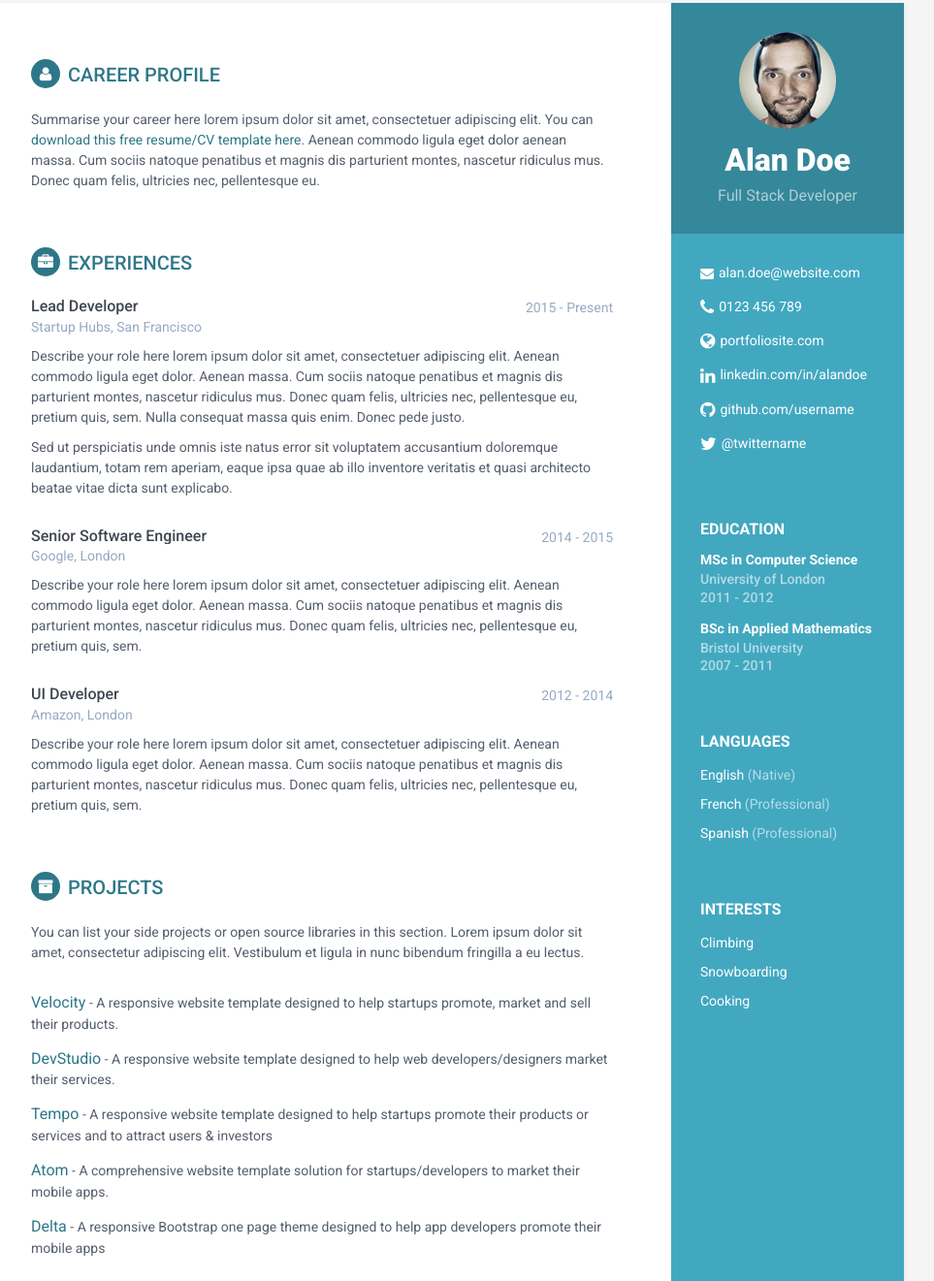
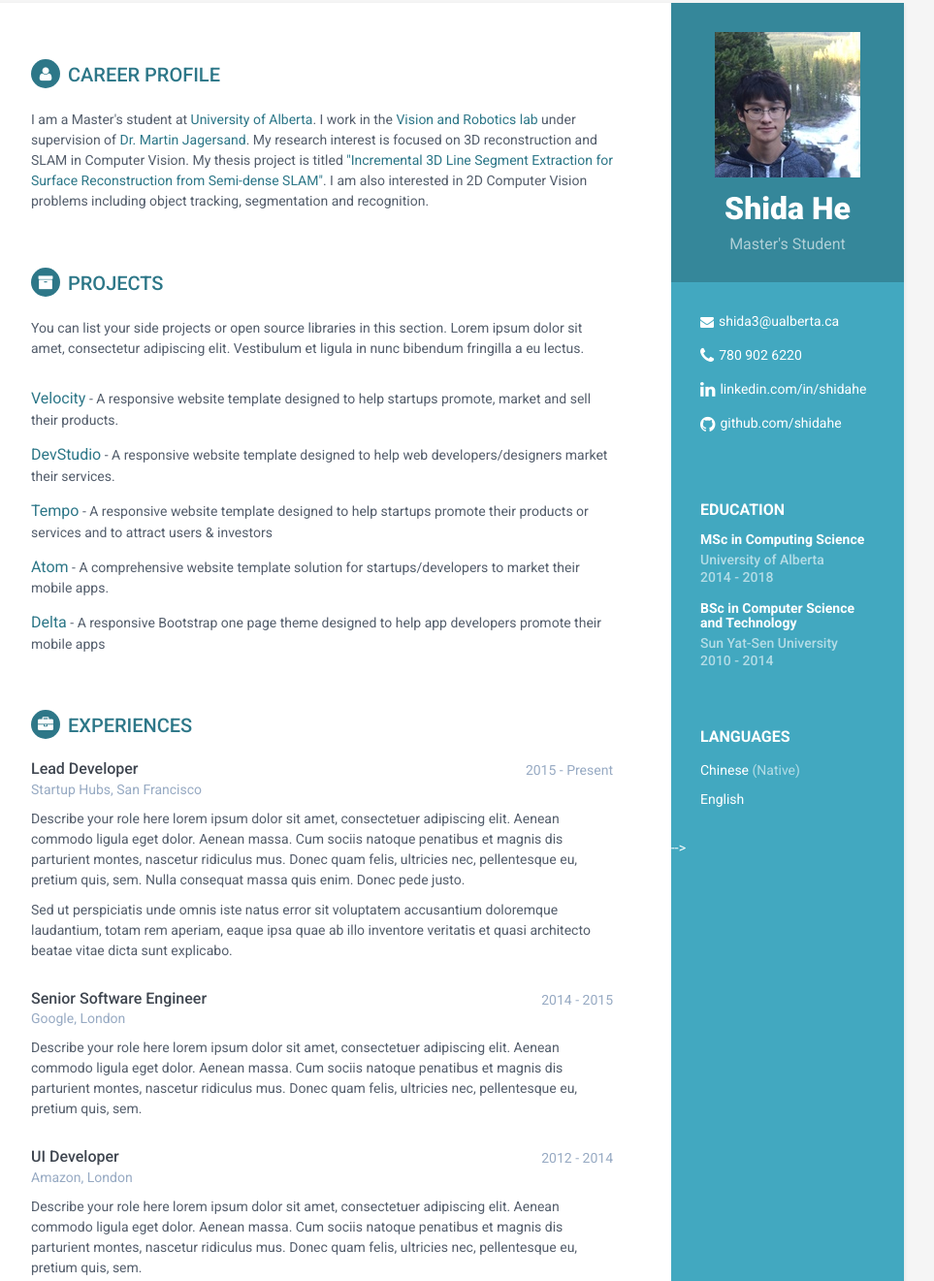
Before and after one commit to shidahe/personal_webpage, a plain HTML site: page index.html in a window 1280 px wide. Shown: the part 27-1348 px from the top of the page at 97% size, without its empty margins (188-1151 px from the left). Drawn offline with Linux system fonts and the light colour scheme.

Commit message:
add image

```diff
--- a/index.html
+++ b/index.html
@@ -3,13 +3,13 @@
 <!--[if IE 9]> <html lang="en" class="ie9"> <![endif]-->
 <!--[if !IE]><!--> <html lang="en"> <!--<![endif]-->
 <head>
-    <title>Responsive Resume/CV Template for Developers</title>
+    <title>Shida He, University of Alberta</title>
     <!-- Meta -->
     <meta charset="utf-8">
     <meta http-equiv="X-UA-Compatible" content="IE=edge">
     <meta name="viewport" content="width=device-width, initial-scale=1.0">
-    <meta name="description" content="Responsive HTML5 Resume/CV Template for Developers">
-    <meta name="author" content="Xiaoying Riley at 3rd Wave Media">
+    <meta name="description" content="Personal webpage of Shida He">
+    <meta name="author" content="Shida He">
     <link rel="shortcut icon" href="favicon.ico">
     <link href='https://fonts.googleapis.com/css?family=Roboto:400,500,400italic,300italic,300,500italic,700,700italic,900,900italic' rel='stylesheet' type='text/css'>
     <!-- Global CSS -->
@@ -30,52 +30,51 @@
     <div class="wrapper">
         <div class="sidebar-wrapper">
             <div class="profile-container">
-                <img class="profile" src="assets/images/profile.png" alt="" />
-                <h1 class="name">Alan Doe</h1>
-                <h3 class="tagline">Full Stack Developer</h3>
+                <img class="profile" src="assets/images/profile_img.jpg" alt="" />
+                <h1 class="name">Shida He</h1>
+                <h3 class="tagline">Master's Student</h3>
             </div><!--//profile-container-->
 
             <div class="contact-container container-block">
                 <ul class="list-unstyled contact-list">
-                    <li class="email"><i class="fa fa-envelope"></i><a href="mailto: yourname@email.com">alan.doe@website.com</a></li>
-                    <li class="phone"><i class="fa fa-phone"></i><a href="tel:0123 456 789">0123 456 789</a></li>
-                    <li class="website"><i class="fa fa-globe"></i><a href="http://themes.3rdwavemedia.com/website-templates/free-responsive-website-template-for-developers/" target="_blank">portfoliosite.com</a></li>
-                    <li class="linkedin"><i class="fa fa-linkedin"></i><a href="#" target="_blank">linkedin.com/in/alandoe</a></li>
-                    <li class="github"><i class="fa fa-github"></i><a href="#" target="_blank">github.com/username</a></li>
-                    <li class="twitter"><i class="fa fa-twitter"></i><a href="https://twitter.com/3rdwave_themes" target="_blank">@twittername</a></li>
+                    <li class="email"><i class="fa fa-envelope"></i><a href="mailto: shida3@ualberta.ca">shida3@ualberta.ca</a></li>
+                    <li class="phone"><i class="fa fa-phone"></i><a href="tel: 780 902 6220">780 902 6220</a></li>
+                    <!-- <li class="website"><i class="fa fa-globe"></i><a href="http://themes.3rdwavemedia.com/website-templates/free-responsive-website-template-for-developers/" target="_blank">portfoliosite.com</a></li> -->
+                    <li class="linkedin"><i class="fa fa-linkedin"></i><a href="https://www.linkedin.com/in/shidahe">linkedin.com/in/shidahe</a></li>
+                    <li class="github"><i class="fa fa-github"></i><a href="https://github.com/shidahe">github.com/shidahe</a></li>
+                    <!-- <li class="twitter"><i class="fa fa-twitter"></i><a href="https://twitter.com/3rdwave_themes" target="_blank">@twittername</a></li> -->
                 </ul>
             </div><!--//contact-container-->
             <div class="education-container container-block">
                 <h2 class="container-block-title">Education</h2>
                 <div class="item">
-                    <h4 class="degree">MSc in Computer Science</h4>
-                    <h5 class="meta">University of London</h5>
-                    <div class="time">2011 - 2012</div>
+                    <h4 class="degree">MSc in Computing Science</h4>
+                    <h5 class="meta">University of Alberta</h5>
+                    <div class="time">2014 - 2018</div>
                 </div><!--//item-->
                 <div class="item">
-                    <h4 class="degree">BSc in Applied Mathematics</h4>
-                    <h5 class="meta">Bristol University</h5>
-                    <div class="time">2007 - 2011</div>
+                    <h4 class="degree">BSc in Computer Science and Technology</h4>
+                    <h5 class="meta">Sun Yat-Sen University</h5>
+                    <div class="time">2010 - 2014</div>
                 </div><!--//item-->
             </div><!--//education-container-->
 
             <div class="languages-container container-block">
                 <h2 class="container-block-title">Languages</h2>
                 <ul class="list-unstyled interests-list">
-                    <li>English <span class="lang-desc">(Native)</span></li>
-                    <li>French <span class="lang-desc">(Professional)</span></li>
-                    <li>Spanish <span class="lang-desc">(Professional)</span></li>
+                    <li>Chinese <span class="lang-desc">(Native)</span></li>
+                    <li>English <span class="lang-desc"> </span></li>
                 </ul>
-            </div><!--//interests-->
+            </div><!--//languages-->
 
-            <div class="interests-container container-block">
+            <!-- <div class="interests-container container-block">
                 <h2 class="container-block-title">Interests</h2>
                 <ul class="list-unstyled interests-list">
-                    <li>Climbing</li>
-                    <li>Snowboarding</li>
+                    <li>Skating</li>
+                    <li>Anime</li>
                     <li>Cooking</li>
                 </ul>
-            </div><!--//interests-->
+            </div><!--//interests--> -->
 
         </div><!--//sidebar-wrapper-->
 
@@ -84,8 +83,36 @@
             <section class="section summary-section">
                 <h2 class="section-title"><i class="fa fa-user"></i>Career Profile</h2>
                 <div class="summary">
-                    <p>Summarise your career here lorem ipsum dolor sit amet, consectetuer adipiscing elit. You can <a href="http://themes.3rdwavemedia.com/website-templates/orbit-free-resume-cv-template-for-developers/" target="_blank">download this free resume/CV template here</a>. Aenean commodo ligula eget dolor aenean massa. Cum sociis natoque penatibus et magnis dis parturient montes, nascetur ridiculus mus. Donec quam felis, ultricies nec, pellentesque eu.</p>
+                    <p>I am a Master's student at <a href="https://www.ualberta.ca">University of Alberta</a>. I work in the <a href="https://webdocs.cs.ualberta.ca/~vis/">Vision and Robotics lab</a> under supervision of <a href="https://webdocs.cs.ualberta.ca/~jag/">Dr. Martin Jagersand</a>. My research interest is focused on 3D reconstruction and SLAM in Computer Vision. My thesis project is titled <a href="http://webdocs.cs.ualberta.ca/~vis/thesis_shida/">"Incremental 3D Line Segment Extraction for Surface Reconstruction from Semi-dense SLAM"</a>.
+                    I am also interested in 2D Computer Vision problems including object tracking, segmentation and recognition.
+
+                    </p>
                 </div><!--//summary-->
+            </section><!--//section-->
+
+
+            <section class="section projects-section">
+                <h2 class="section-title"><i class="fa fa-archive"></i>Projects</h2>
+                <div class="intro">
+                    <p>You can list your side projects or open source libraries in this section. Lorem ipsum dolor sit amet, consectetur adipiscing elit. Vestibulum et ligula in nunc bibendum fringilla a eu lectus.</p>
+                </div><!--//intro-->
+                <div class="item">
+                    <span class="project-title"><a href="#hook">Velocity</a></span> - <span class="project-tagline">A responsive website template designed to help startups promote, market and sell their products.</span>
+
+                </div><!--//item-->
+                <div class="item">
+                    <span class="project-title"><a href="http://themes.3rdwavemedia.com/website-templates/responsive-bootstrap-theme-web-development-agencies-devstudio/" target="_blank">DevStudio</a></span> -
+                    <span class="project-tagline">A responsive website template designed to help web developers/designers market their services. </span>
+                </div><!--//item-->
+                <div class="item">
+                    <span class="project-title"><a href="http://themes.3rdwavemedia.com/website-templates/responsive-bootstrap-theme-for-startups-tempo/" target="_blank">Tempo</a></span> - <span class="project-tagline">A responsive website template designed to help startups promote their products or services and to attract users &amp; investors</span>
+                </div><!--//item-->
+                <div class="item">
+                    <span class="project-title"><a href="hhttp://themes.3rdwavemedia.com/website-templates/responsive-bootstrap-theme-mobile-apps-atom/" target="_blank">Atom</a></span> - <span class="project-tagline">A comprehensive website template solution for startups/developers to market their mobile apps. </span>
+                </div><!--//item-->
+                <div class="item">
+                    <span class="project-title"><a href="http://themes.3rdwavemedia.com/website-templates/responsive-bootstrap-theme-for-mobile-apps-delta/" target="_blank">Delta</a></span> - <span class="project-tagline">A responsive Bootstrap one page theme designed to help app developers promote their mobile apps</span>
+                </div><!--//item-->
             </section><!--//section-->
 
             <section class="section experiences-section">
@@ -132,30 +159,6 @@
                     </div><!--//details-->
                 </div><!--//item-->
 
-            </section><!--//section-->
-
-            <section class="section projects-section">
-                <h2 class="section-title"><i class="fa fa-archive"></i>Projects</h2>
-                <div class="intro">
-                    <p>You can list your side projects or open source libraries in this section. Lorem ipsum dolor sit amet, consectetur adipiscing elit. Vestibulum et ligula in nunc bibendum fringilla a eu lectus.</p>
-                </div><!--//intro-->
-                <div class="item">
-                    <span class="project-title"><a href="#hook">Velocity</a></span> - <span class="project-tagline">A responsive website template designed to help startups promote, market and sell their products.</span>
-
-                </div><!--//item-->
-                <div class="item">
-                    <span class="project-title"><a href="http://themes.3rdwavemedia.com/website-templates/responsive-bootstrap-theme-web-development-agencies-devstudio/" target="_blank">DevStudio</a></span> -
-                    <span class="project-tagline">A responsive website template designed to help web developers/designers market their services. </span>
-                </div><!--//item-->
-                <div class="item">
-                    <span class="project-title"><a href="http://themes.3rdwavemedia.com/website-templates/responsive-bootstrap-theme-for-startups-tempo/" target="_blank">Tempo</a></span> - <span class="project-tagline">A responsive website template designed to help startups promote their products or services and to attract users &amp; investors</span>
-                </div><!--//item-->
-                <div class="item">
-                    <span class="project-title"><a href="hhttp://themes.3rdwavemedia.com/website-templates/responsive-bootstrap-theme-mobile-apps-atom/" target="_blank">Atom</a></span> - <span class="project-tagline">A comprehensive website template solution for startups/developers to market their mobile apps. </span>
-                </div><!--//item-->
-                <div class="item">
-                    <span class="project-title"><a href="http://themes.3rdwavemedia.com/website-templates/responsive-bootstrap-theme-for-mobile-apps-delta/" target="_blank">Delta</a></span> - <span class="project-tagline">A responsive Bootstrap one page theme designed to help app developers promote their mobile apps</span>
-                </div><!--//item-->
             </section><!--//section-->
 
             <section class="skills-section section">
```
Also changed, not shown: assets/images/orginal.jpg (added), assets/images/profile_img.jpg (added).
